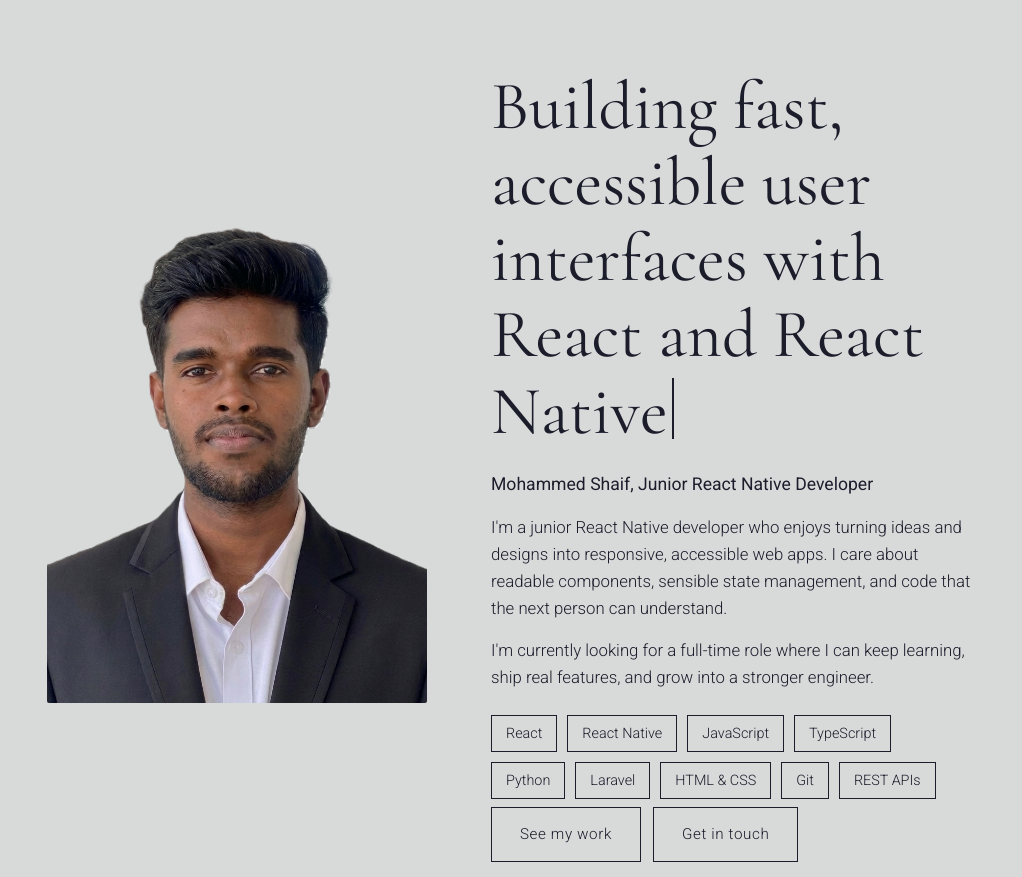
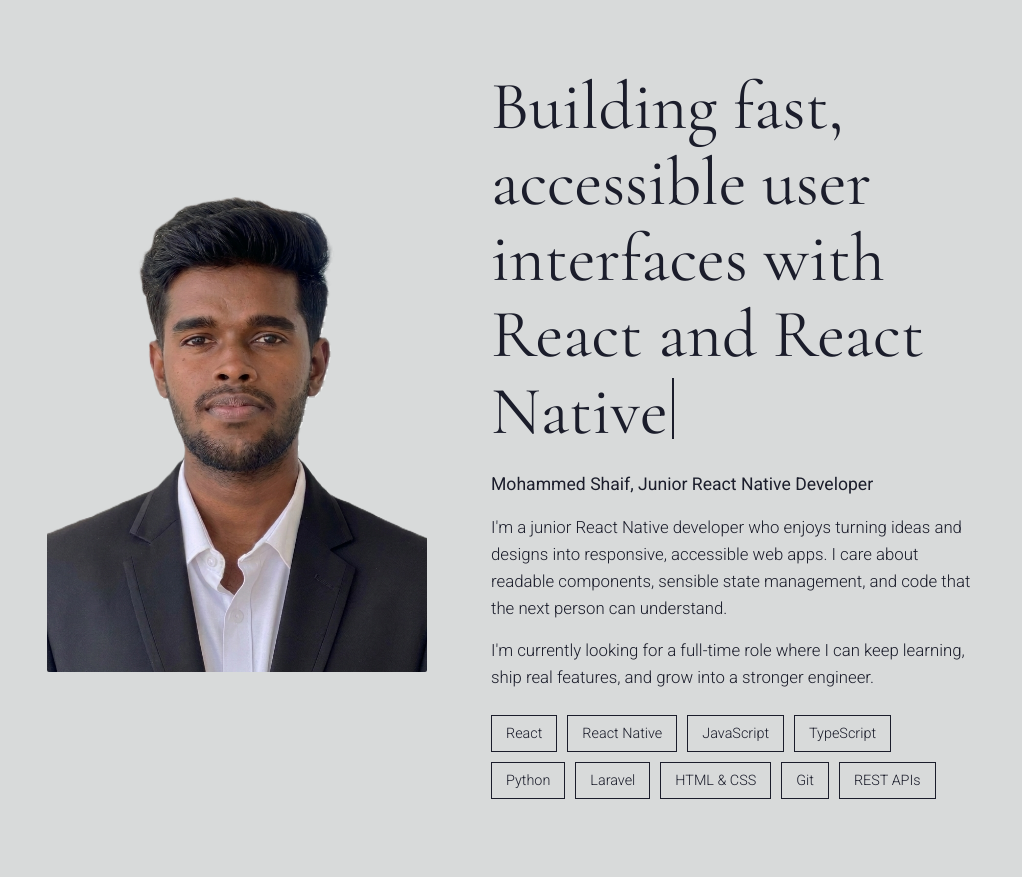
Before and after one commit to sha1ff/my-portfolio, a plain HTML site: page index.html in a window 1280 px wide. Shown: the part 75-952 px from the top of the page, without its empty margins (129-1151 px from the left). Drawn offline with nearby package versions, Linux system fonts and the light colour scheme.

Commit message:
Remove button row from index.html
Removed button row for project and contact links.

```diff
--- a/index.html
+++ b/index.html
@@ -306,10 +306,7 @@
             <li>REST APIs</li>
           </ul>
 
-          <div class="btn-row">
-            <a class="btn" href="#projects">See my work</a>
-            <a class="btn" href="#contact">Get in touch</a>
-          </div>
+
         </div>
       </div>
     </section>
```
